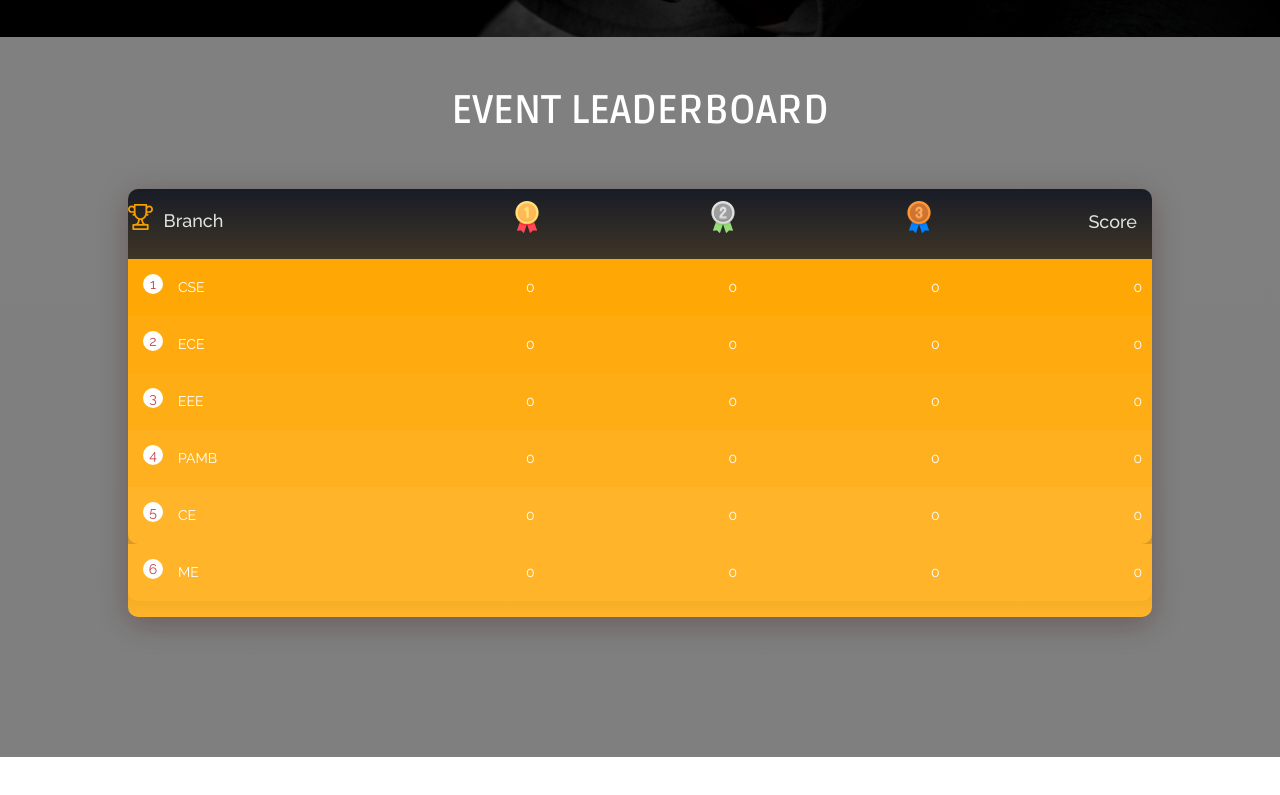
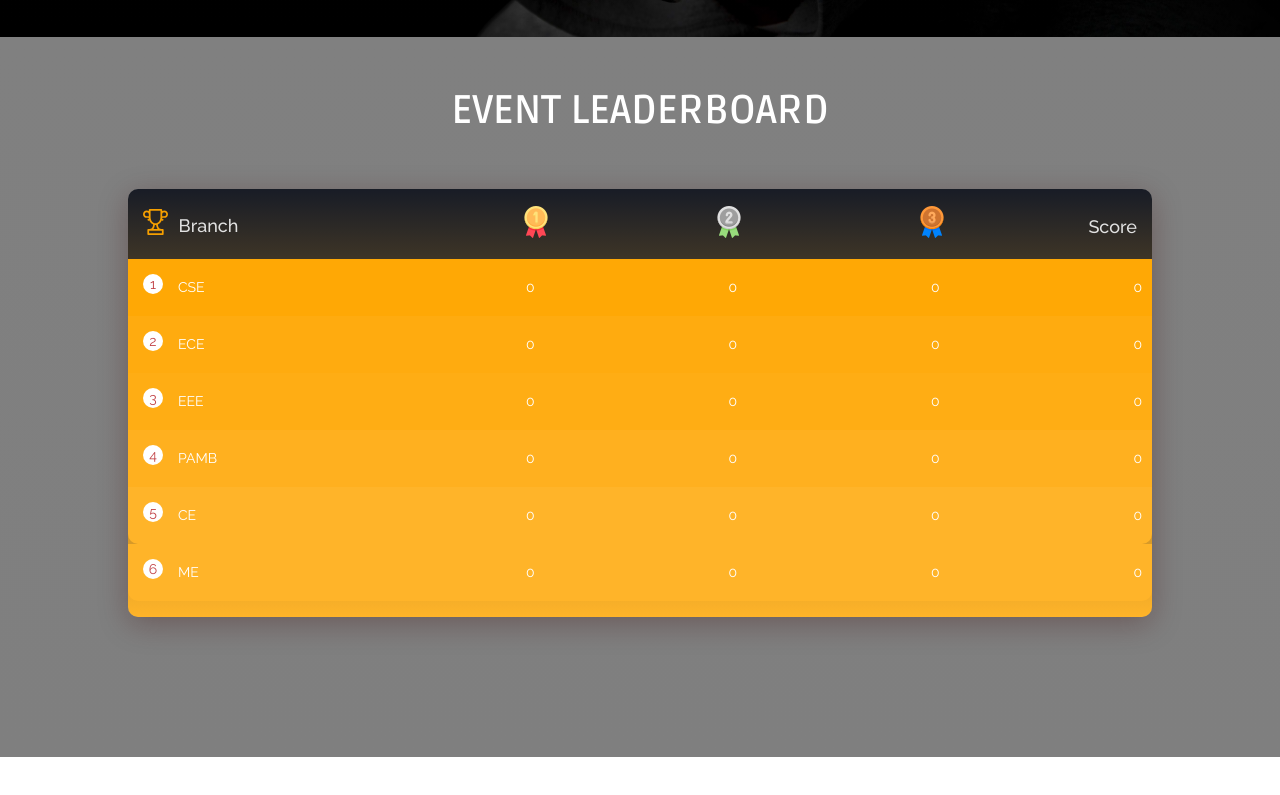
Before and after one commit to ClubMathematica/FirstYearEvent, a plain HTML site: page index.html in a window 1280 px wide. Shown: the part 3405-4200 px from the top of the page. Drawn offline with nearby package versions, Linux system fonts and the light colour scheme.

Commit message:
Update leaderboard.css

```diff
--- a/assets/css/leaderboard.css
+++ b/assets/css/leaderboard.css
@@ -74,6 +74,8 @@ Leaderboard
 .leaderboard h1 {
     display: inline-block;
   font-size: 18px;
+  position: relative;
+  top: 5px;
   color: #e1e1e1;
   padding: 12px 0px 18px;
 }
@@ -81,6 +83,7 @@ Leaderboard
   width: 25px;
   height: 26px;
   position: relative;
+  margin-left: 15px;
   top: 3px;
   margin-right: 6px;
   vertical-align: baseline;
@@ -315,6 +318,8 @@ border-bottom: 8px solid #d18800;
 }
 .medal-icons{
   justify-self: end;
+  position: relative;
+  left: 10px;
 }
 .medal-icons-gold{
   justify-self: end;
```
